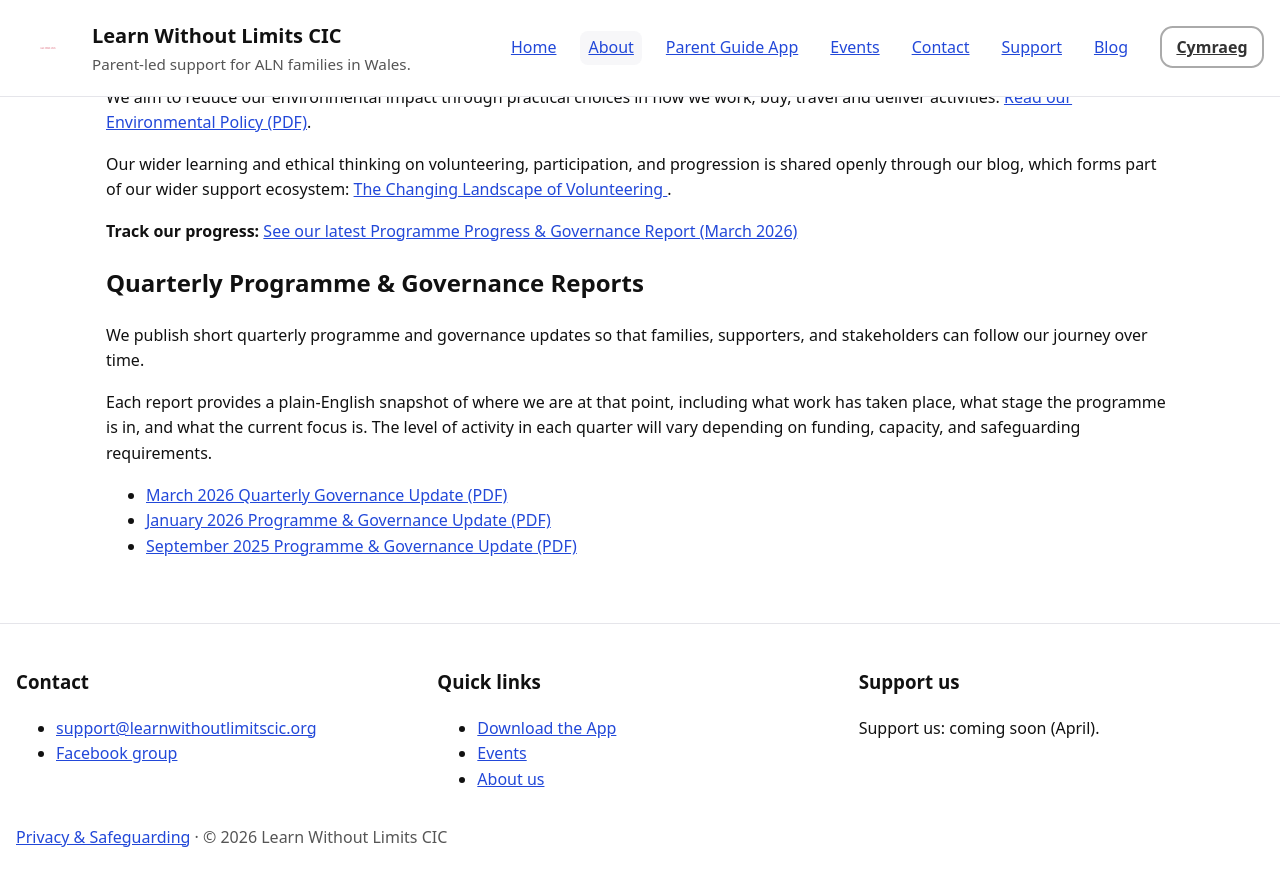
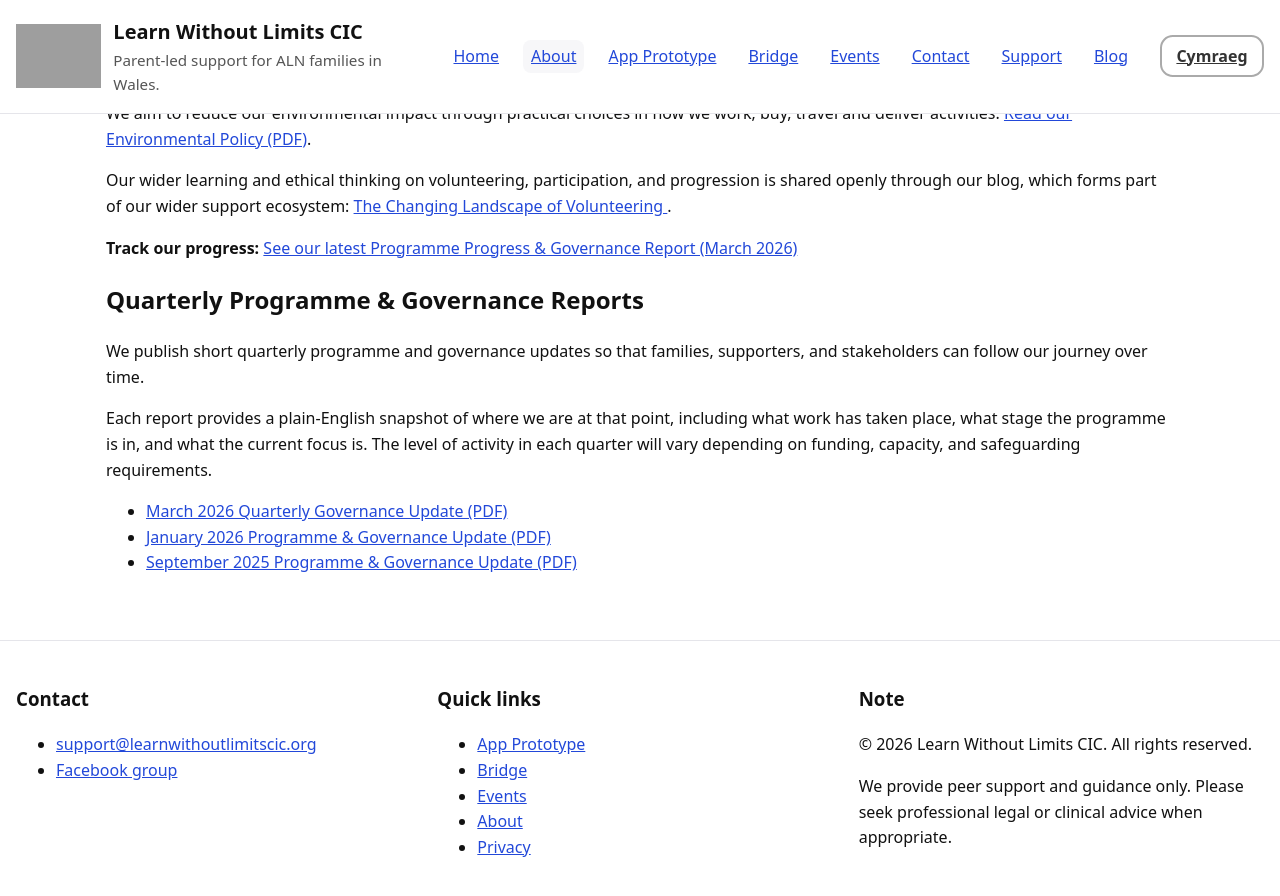
Before and after one commit to StephShobiye/learnwithoutlimitscic.github.io, a Jekyll site: the page about.en.html, which Jekyll copies as it is, in a window 1280 px wide and 900 px high, scrolled down 3033 px. Shown: the top 896 px of the window. Built offline with Jekyll 4.4.1, drawn with Linux system fonts in a browser that asks for light colours; before the commit the page ends 3907 px from its top, so only the background shows below that; grey boxes are pictures that could not be loaded.

Commit message:
Update about.en.html
correct navigation bar

```diff
--- a/about.en.html
+++ b/about.en.html
@@ -1,57 +1,106 @@
 <!doctype html>
 <html lang="en">
   <head>
-<meta charset="utf-8">
-<meta name="viewport" content="width=device-width, initial-scale=1">
+    <link rel="manifest" href="/manifest.webmanifest" />
+    <meta name="theme-color" content="#1b73e8" />
+    <script>
+      if ("serviceWorker" in navigator) {
+        navigator.serviceWorker.register("/sw.js");
+      }
+    </script>
+
+    <meta charset="utf-8" />
+    <meta name="viewport" content="width=device-width, initial-scale=1" />
+
     <title>About | Learn Without Limits CIC</title>
-<meta name="description" content="Learn Without Limits CIC is a Wales-based, parent-led civic tech initiative building a navigation layer between policy and real-world delivery in the ALN system through practical guidance, digital tools, community insight and structured onward pathways.">
+    <meta
+      name="description"
+      content="Learn Without Limits CIC is a Wales-based, parent-led civic tech initiative building a navigation layer between policy and real-world delivery in the ALN system through practical guidance, digital tools, community insight and structured onward pathways."
+    />
 
-<link rel="preload" href="/assets/css/styles.css" as="style">
-<link rel="stylesheet" href="/assets/css/styles.css">
-<link rel="alternate" href="/about.cy.html" hreflang="cy">
-<link rel="icon" href="/assets/img/favicon.ico">
+    <meta name="robots" content="index,follow,max-image-preview:large" />
+    <link rel="canonical" href="https://learnwithoutlimitscic.org/about.en.html" />
+
+    <link rel="alternate" hreflang="en" href="https://learnwithoutlimitscic.org/about.en.html" />
+    <link rel="alternate" hreflang="cy" href="https://learnwithoutlimitscic.org/about.cy.html" />
+    <link rel="alternate" hreflang="x-default" href="https://learnwithoutlimitscic.org/about.en.html" />
+
+    <meta property="og:site_name" content="Learn Without Limits CIC" />
+    <meta property="og:type" content="website" />
+    <meta property="og:title" content="About | Learn Without Limits CIC" />
+    <meta
+      property="og:description"
+      content="Learn Without Limits CIC is a Wales-based, parent-led civic tech initiative building a navigation layer between policy and real-world delivery in the ALN system through practical guidance, digital tools, community insight and structured onward pathways."
+    />
+    <meta property="og:url" content="https://learnwithoutlimitscic.org/about.en.html" />
+    <meta property="og:image" content="https://learnwithoutlimitscic.org/assets/img/LearnWithoutLimits_Badge.png" />
+    <meta name="twitter:card" content="summary_large_image" />
+
+    <link rel="preload" href="/assets/css/styles.css" as="style" />
+    <link rel="stylesheet" href="/assets/css/styles.css" />
+    <link rel="icon" type="image/png" href="/assets/img/LearnWithoutLimits_Badge.png" />
+    <link rel="apple-touch-icon" href="/assets/img/LearnWithoutLimits_Badge.png" />
+
+    <script async src="https://plausible.io/js/pa-gaby38fWeDduCw6Ude0EX.js"></script>
+    <script>
+      window.plausible =
+        window.plausible ||
+        function () {
+          (window.plausible.q = window.plausible.q || []).push(arguments);
+        };
+    </script>
   </head>
+
   <body>
     <a class="skip-link" href="#main">Skip to content</a>
 
     <header class="site-header" role="banner">
       <div class="brand">
-<img src="/assets/img/Logo_FullColour.png" alt="Learn Without Limits CIC logo" onerror="this.style.display='none'">
+        <img
+          src="/assets/img/LearnWithoutLimits_Badge.png"
+          alt="Learn Without Limits CIC badge logo with Welsh dragon"
+          width="96"
+          height="96"
+          loading="eager"
+          decoding="async"
+        />
         <div class="brand-text">
           <span class="brand-title">Learn Without Limits CIC</span>
           <span class="brand-tag">Parent-led support for ALN families in Wales.</span>
         </div>
       </div>
 
-<button id="navToggle" class="nav-toggle" aria-expanded="false" aria-controls="nav">Menu</button>
+      <button id="navToggle" class="nav-toggle" aria-expanded="false" aria-controls="nav" type="button">
+        Menu
+      </button>
 
-<nav id="nav" class="site-nav" aria-label="Primary">
+      <nav id="nav" class="site-nav" aria-label="Primary navigation">
         <ul>
           <li><a href="/index.en.html">Home</a></li>
           <li><a href="/about.en.html" aria-current="page">About</a></li>
-<li><a href="/app.en.html">Parent Guide App</a></li>
+          <li><a href="/app.en.html">App Prototype</a></li>
+          <li><a href="/bridge.en.html">Bridge</a></li>
           <li><a href="/events.en.html">Events</a></li>
           <li><a href="/contact.en.html">Contact</a></li>
           <li><a href="/support.en.html">Support</a></li>
-<li><a href="https://blog.learnwithoutlimitscic.org/" target="_blank" rel="noopener">Blog</a></li>
+          <li><a href="https://blog.learnwithoutlimitscic.org/">Blog</a></li>
         </ul>
       </nav>
 
       <nav class="lang-switch" aria-label="Language switch">
-<a class="btn ghost" href="/about.cy.html" lang="cy" hreflang="cy" aria-label="Switch language to Cymraeg">Cymraeg</a>
+        <a class="btn ghost" href="/about.cy.html" lang="cy" hreflang="cy">Cymraeg</a>
       </nav>
     </header>
 
     <div class="a11y-controls" role="region" aria-label="Accessibility controls">
-<button class="btn" data-action="tts">Read this page</button>
-<button class="btn" data-action="fontsize">Text size</button>
-<button class="btn" data-action="contrast">High contrast</button>
-<button class="btn" data-action="pause-anim">Reduce motion</button>
+      <button class="btn" data-action="tts" type="button">Read this page</button>
+      <button class="btn" data-action="fontsize" type="button">Text size</button>
+      <button class="btn" data-action="contrast" type="button">High contrast</button>
+      <button class="btn" data-action="pause-anim" type="button">Reduce motion</button>
     </div>
 
     <main id="main" tabindex="-1">
       <section class="content wide">
-
         <h1>About Learn Without Limits CIC</h1>
 
         <p>
@@ -64,6 +113,7 @@ education and health challenges.
           Existing government guidance explains how the system is designed to operate. Our work focuses on how the
           system operates in practice.
         </p>
+
         <p>
           Where this visibility is limited, gaps in provision, delays in support, and escalating needs are harder to identify early,
           increasing pressure on statutory services and long-term costs.
@@ -103,15 +153,16 @@ provide information, guidance and structured routes onward, but we do not replac
           provide individual case representation.
         </p>
 
-<figure style="margin:2rem 0;">
+        <figure style="margin: 2rem 0;">
           <img
             src="/assets/img/lwl-ecosystem-hub-diagram-with-bridge.webp"
             alt="Diagram showing Learn Without Limits CIC as a website hub connected to social media, blog and SEO, Eventbrite, app, community, and Bridge education and volunteering pathways."
             loading="lazy"
             width="1600"
             height="1111"
-style="display:block;width:100%;max-width:1100px;height:auto;margin:0 auto;border-radius:12px;">
-<figcaption style="margin-top:0.75rem;font-size:0.95rem;color:#444;text-align:center;max-width:1000px;margin-left:auto;margin-right:auto;">
+            style="display: block; width: 100%; max-width: 1100px; height: auto; margin: 0 auto; border-radius: 12px;"
+          />
+          <figcaption style="margin-top: 0.75rem; font-size: 0.95rem; color: #444; text-align: center; max-width: 1000px; margin-left: auto; margin-right: auto;">
             In practice, families may discover us through social media or search, then use the website to access the
             blog, events, community, app, or Bridge opportunities depending on what they need.
           </figcaption>
@@ -213,7 +264,10 @@ The Changing Landscape of Volunteering
           </a>.
         </p>
 
-<p><strong>Track our progress:</strong> <a href="/reports/LWL_Quarterly_Governance_Update_March_2026.pdf">See our latest Programme Progress &amp; Governance Report (March 2026)</a></p>
+        <p>
+          <strong>Track our progress:</strong>
+          <a href="/reports/LWL_Quarterly_Governance_Update_March_2026.pdf">See our latest Programme Progress &amp; Governance Report (March 2026)</a>
+        </p>
 
         <h2>Quarterly Programme &amp; Governance Reports</h2>
 
@@ -245,7 +299,6 @@ September 2025 Programme &amp; Governance Update (PDF)
             </a>
           </li>
         </ul>
-
       </section>
     </main>
 
@@ -254,32 +307,59 @@ September 2025 Programme &amp; Governance Update (PDF)
         <div>
           <h3>Contact</h3>
           <ul>
-<li><a href="mailto:support@learnwithoutlimitscic.org">support@learnwithoutlimitscic.org</a></li>
-<li><a href="https://www.facebook.com/groups/learnwithoutlimitscic" rel="noopener" target="_blank">Facebook group</a></li>
+            <li>
+              <a href="mailto:support@learnwithoutlimitscic.org">
+                support@learnwithoutlimitscic.org
+              </a>
+            </li>
+            <li>
+              <a
+                href="https://www.facebook.com/groups/learnwithoutlimitscic"
+                target="_blank"
+                rel="noopener"
+              >
+                Facebook group
+              </a>
+            </li>
           </ul>
         </div>
 
         <div>
           <h3>Quick links</h3>
           <ul>
-<li><a href="/app.en.html">Download the App</a></li>
+            <li><a href="/app.en.html">App Prototype</a></li>
+            <li><a href="/bridge.en.html">Bridge</a></li>
             <li><a href="/events.en.html">Events</a></li>
-<li><a href="/about.en.html">About us</a></li>
+            <li><a href="/about.en.html">About</a></li>
+            <li><a href="/privacy.en.html">Privacy</a></li>
           </ul>
         </div>
 
         <div>
-<h3>Support us</h3>
-<p>Support us: coming soon (April).</p>
+          <h3>Note</h3>
+          <p class="note">
+            © <span id="year"></span> Learn Without Limits CIC. All rights reserved.
+          </p>
+          <p class="note small">
+            We provide peer support and guidance only. Please seek professional legal
+            or clinical advice when appropriate.
+          </p>
         </div>
       </div>
+    </footer>
 
-<div class="legal">
-<a href="/privacy.en.html">Privacy &amp; Safeguarding</a>
-<span aria-hidden="true"> · </span>
-<span>&copy; 2026 Learn Without Limits CIC</span>
-</div>
-</footer>
+    <script>
+      (function () {
+        try {
+          document.querySelector(".lang-switch a")?.addEventListener("click", function () {
+            localStorage.setItem("lwl_lang", "cy");
+          });
+          localStorage.setItem("lwl_lang", "en");
+        } catch (e) {}
+      })();
+
+      document.getElementById("year").textContent = new Date().getFullYear();
+    </script>
 
     <script src="/assets/js/site.js" defer></script>
   </body>
```
Lines whose indentation alone changed are shown as unchanged.
